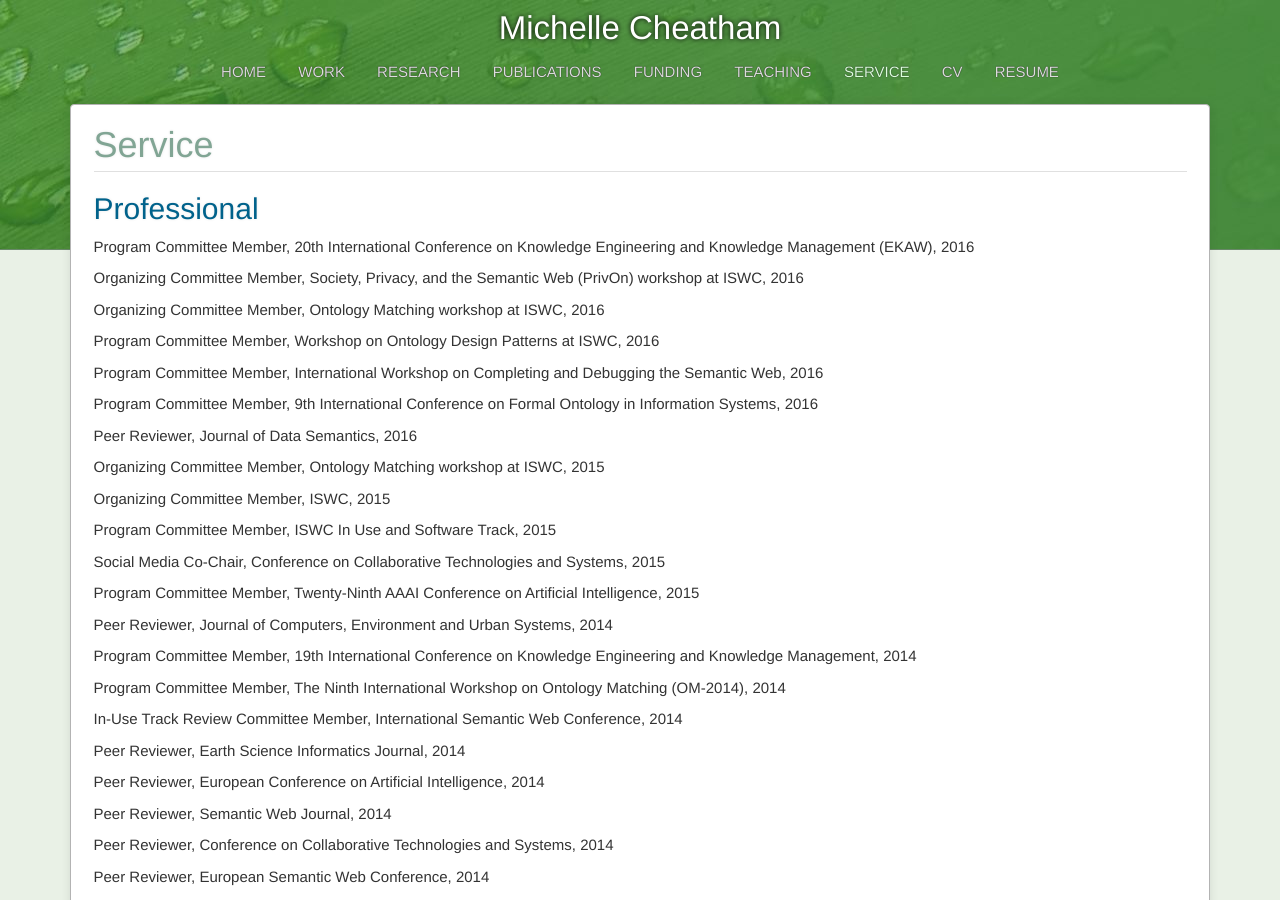
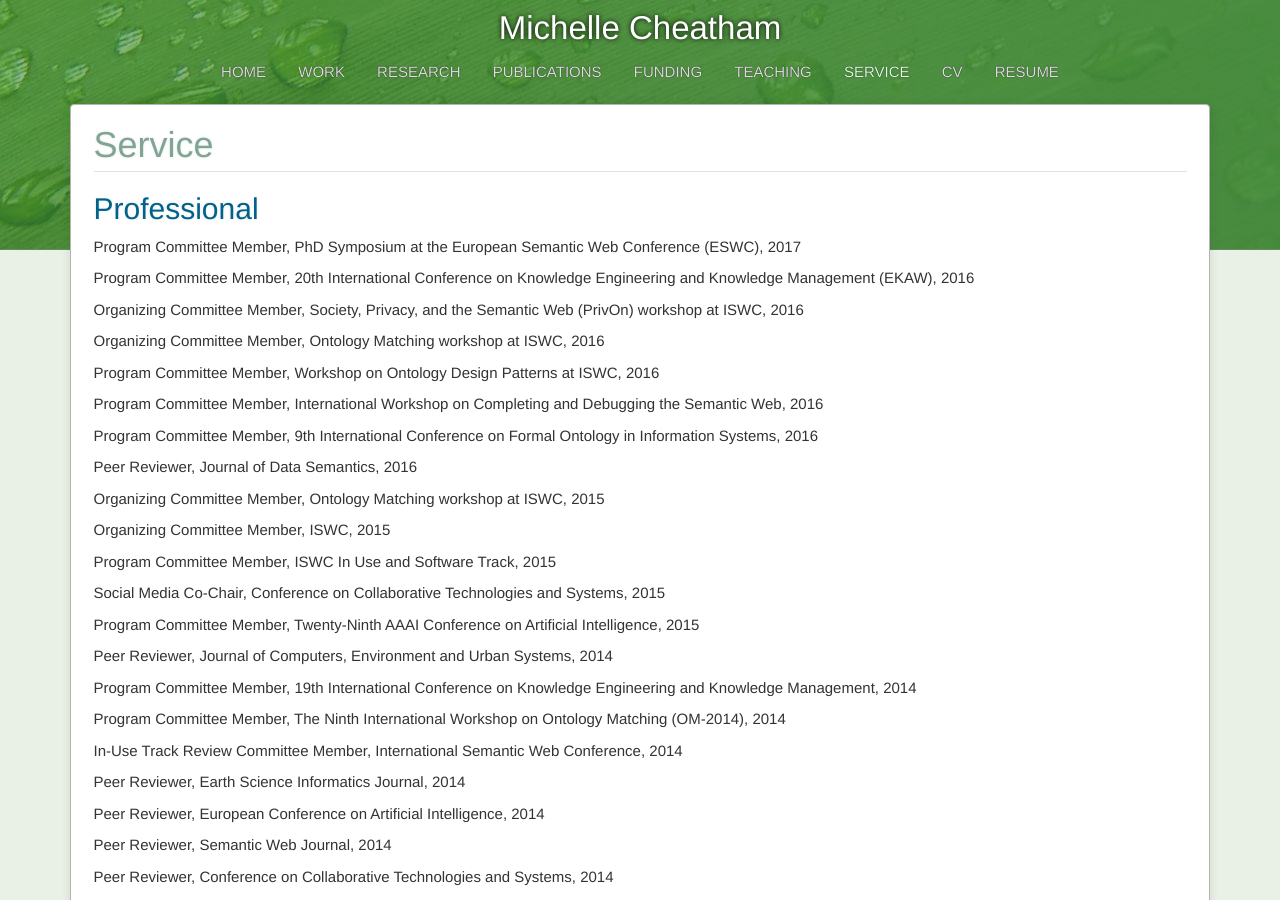
Before and after one commit to mcheatham/mcheatham.github.io, a Jekyll site: the page built from service.md, in a window 1280 px wide and 900 px high. Built offline with Jekyll 4.4.1, drawn with Linux system fonts in a browser that asks for light colours.

Commit message:
Added ESWC PhD symposium reviewing

```diff
--- a/_data/service.yaml
+++ b/_data/service.yaml
@@ -1,3 +1,8 @@
+- job: Program Committee Member
+  organization: PhD Symposium at the European Semantic Web Conference (ESWC)
+  date: 2017
+  type: professional
+
 - job: Program Committee Member
   organization: 20th International Conference on Knowledge Engineering and Knowledge Management (EKAW)
   date: 2016
```
